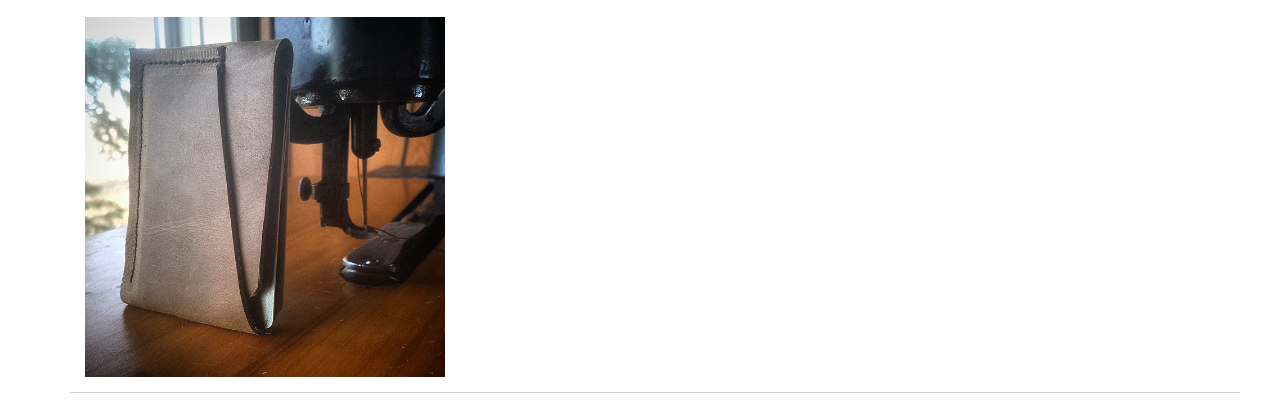
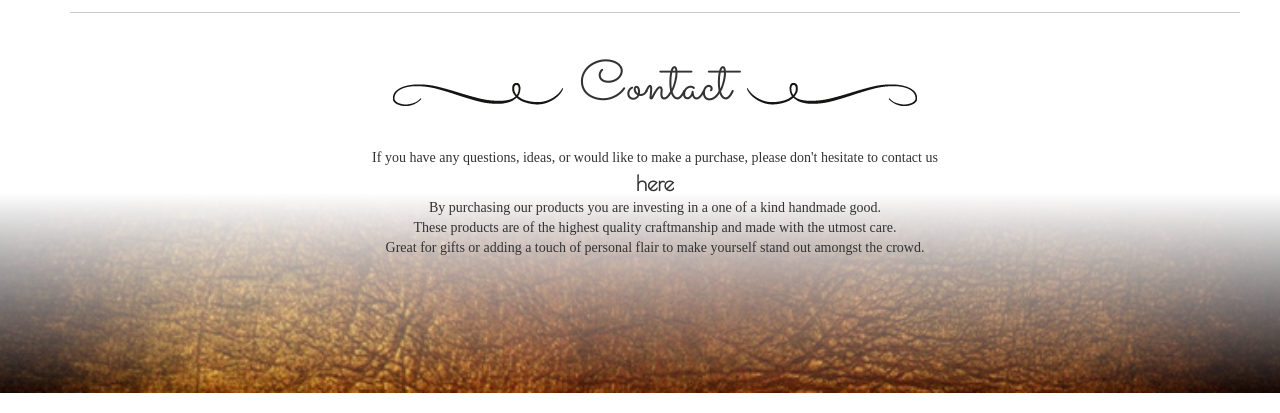
Before and after one commit to kkopas/kkopas.github.io, a plain HTML site: page index.html in a window 1280 px wide. Shown: the part 3402-3815 px from the top of the page. Drawn offline with nearby package versions, Linux system fonts and the light colour scheme.

Commit message:
added contact and bottom image

```diff
--- a/css/main.css
+++ b/css/main.css
@@ -14,9 +14,19 @@ p
     font-size:5em;
 }
 
+.email
+{
+    font-family: 'Poiret One', sans-serif;
+    font-size: 1.5em;
+}
+
 .gradient
 {
     background: linear-gradient(to bottom, transparent, white);
+}
+
+.gradient-reverse{
+    background: linear-gradient(to top, transparent, white);
 }
 
 .dark-gradient
--- a/index.html
+++ b/index.html
@@ -86,7 +86,7 @@ jQuery(document).ready(function($) {
 
 
 
-    <div class="container" style="font-family: 'sans serif';">
+    <div class="container" style="font-family: 'sans serif'; position:relative; z-index:8; margin-bottom:-90px;">
 
 <!-- Products -->
  <div class="container"
@@ -99,7 +99,7 @@ jQuery(document).ready(function($) {
     be sure to find something that catches your eye. Our products
     will be available from online retailers soon, however if you
     would like to make an inquiry or a purchase presently, please
-    don't hesitate to <a href="#contact">contact us</a>. Also, if you have an idea
+    don't hesitate to <a class='scroll' href="#contact">contact us</a>. Also, if you have an idea
     and are looking for someone to help bring it to life we may be
     able to help!
   </p>
@@ -229,14 +229,38 @@ jQuery(document).ready(function($) {
         <img class="img-responsive" src="/leather/IMG_9178.jpg" style="padding-top:20px">
     </div>
 
-    <div class="col-sm-4">
-        <img class="img-responsive" src="/leather/wallet.jpg" style="padding-top:20px">
-    </div>
-
   </div>
  </div>
 
     <br>
+
+<!-- Contact -->
+  <div class="container"
+      style="padding:15px; margin:auto; display:block;">
+    <div class="row" style="text-align:center;" id="galleryLeather">
+      <div class="col-sm-12">
+        <img src="assets/flourish-left.png" class="swash">
+        <span id="contact" class="heading swash" style="display:inline; padding:10px;">
+           Contact</span>
+        <img src="assets/flourish-right.png" class="swash">
+      </div>
+    </div>
+    <div class="row">
+        <p style="text-align:center;">
+        <br>
+          If you have any questions, ideas, or would like to make a purchase, please don't hesitate to contact us
+          <br>
+          <a href="mailto:kopask@uleth.ca?Subject=I%20saw%20your%20KRC%20products%20and%20I%20LOVED%20them" target="_top"
+              class='email blacklink'
+              style="font-weight:600;">
+              here</a>
+          <br>
+          By purchasing our products you are investing in a one of a kind handmade good. <br>These products are of the
+          highest quality craftmanship and made with the utmost care.<br> Great for gifts or adding a touch of personal
+          flair to make yourself stand out amongst the crowd.
+        </p>
+    </div>
+  </div>
 </div>
 
 
@@ -246,7 +270,11 @@ jQuery(document).ready(function($) {
 
 
 
-    <footer class="site-footer">
+    <footer class="site-footer"
+    style="background-image: url(/assets/leather.jpg);
+           background-repeat:no-repeat;
+           background-size: 100%;">
+<div class="gradient-reverse" style="padding-bottom:0px;margin-bottom:0px;height:200px;">
 
 
 
```
Also changed, not shown: assets/leather.jpg (added), leather/wallet.jpg (deleted).
